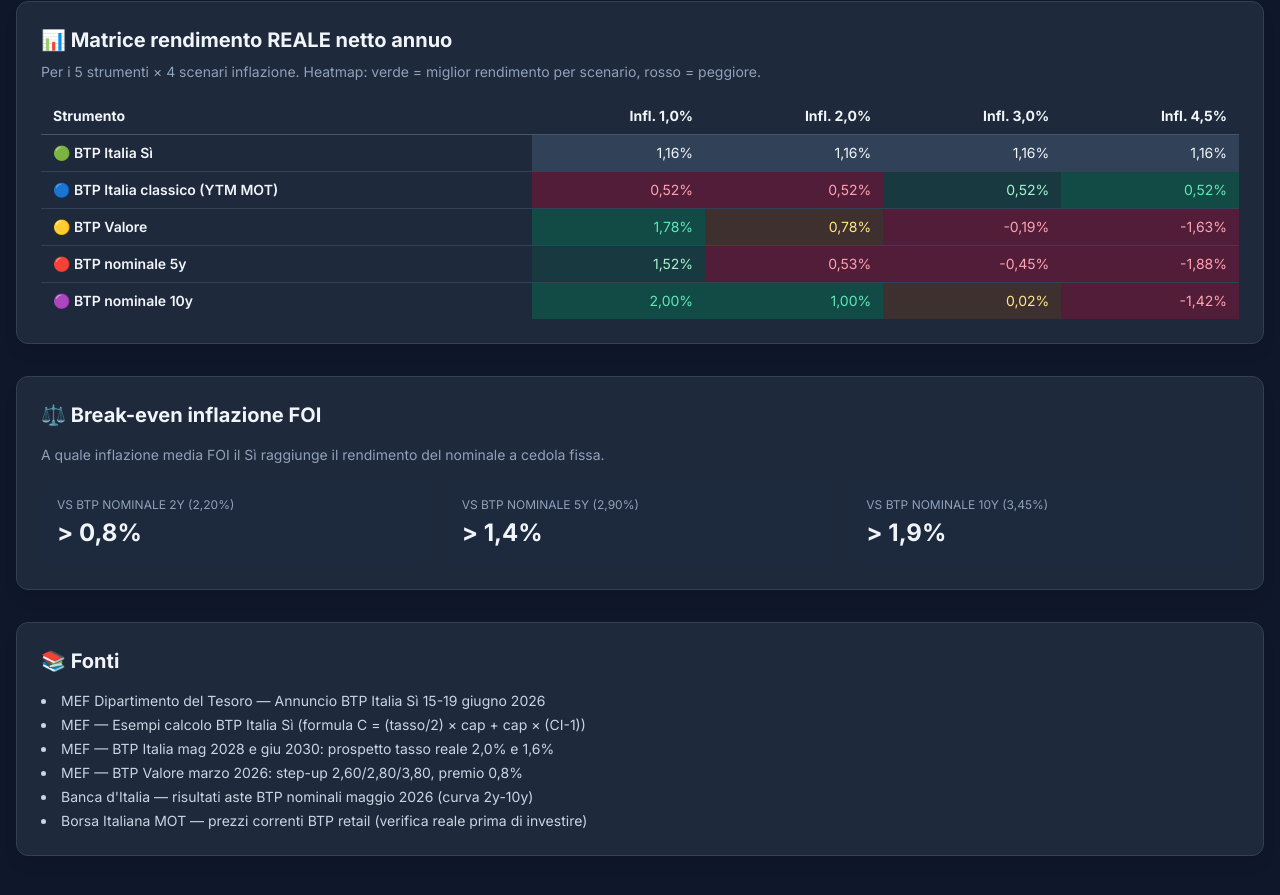
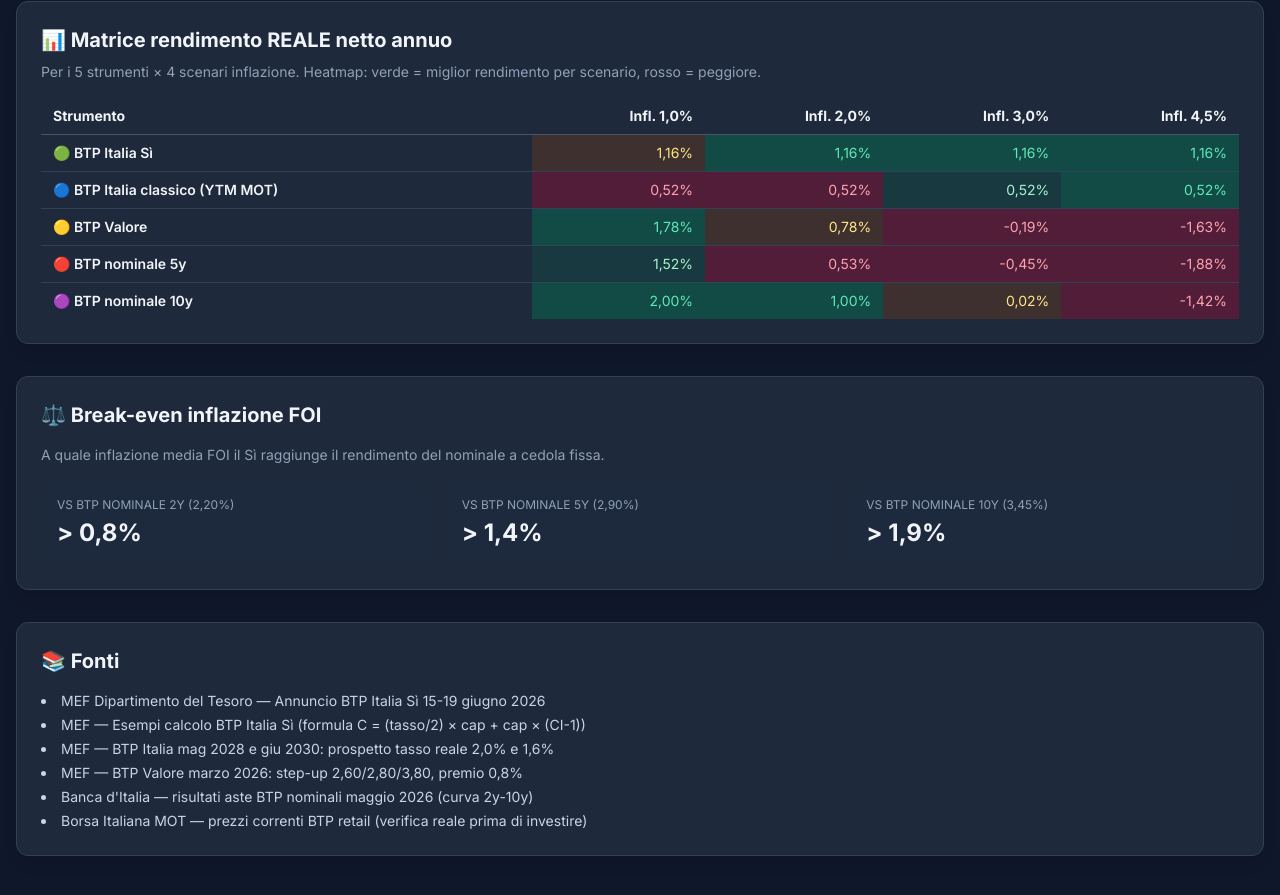
Before and after one commit to marcofire-it/marco-fire-tools, a SvelteKit app: page /btp-si-compare in a window 1280 px wide. Shown: the part 1106-2001 px from the top of the page. Built offline with nearby package versions, Linux system fonts and the light colour scheme.

Commit message:
fix(btp-si): heatmap riga BTP Italia Si grigia per logica buggata, usa stesso pattern delle altre righe

```diff
--- a/src/routes/btp-si-compare/+page.svelte
+++ b/src/routes/btp-si-compare/+page.svelte
@@ -233,7 +233,7 @@
 				<tr class="border-b border-slate-700">
 					<td class="py-2 px-3 font-semibold">🟢 BTP Italia Sì</td>
 					{#each matrice.si as v, i}
-						<td class="text-right py-2 px-3 {heatColor(v, scenari.map(s => [matrice.si[scenari.indexOf(s)], matrice.classico[scenari.indexOf(s)], matrice.valore[scenari.indexOf(s)], matrice.nom5y[scenari.indexOf(s)], matrice.nom10y[scenari.indexOf(s)]][i] !== undefined ? [matrice.si[i], matrice.classico[i], matrice.valore[i], matrice.nom5y[i], matrice.nom10y[i]][0] : 0).flat())}">{fmtPct(v)}</td>
+						<td class="text-right py-2 px-3 {heatColor(v, [matrice.si[i], matrice.classico[i], matrice.valore[i], matrice.nom5y[i], matrice.nom10y[i]])}">{fmtPct(v)}</td>
 					{/each}
 				</tr>
 				<tr class="border-b border-slate-700">
```
